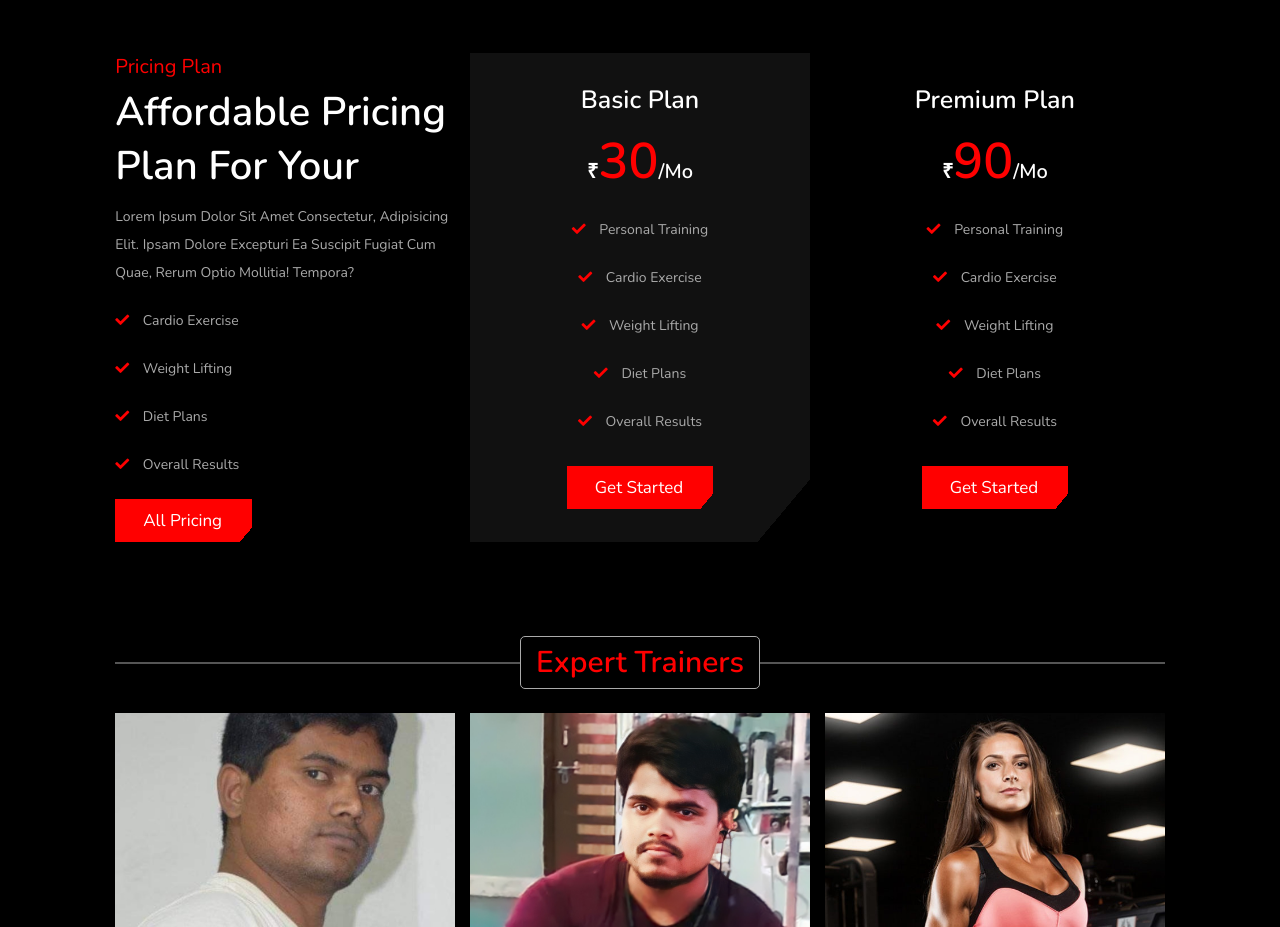
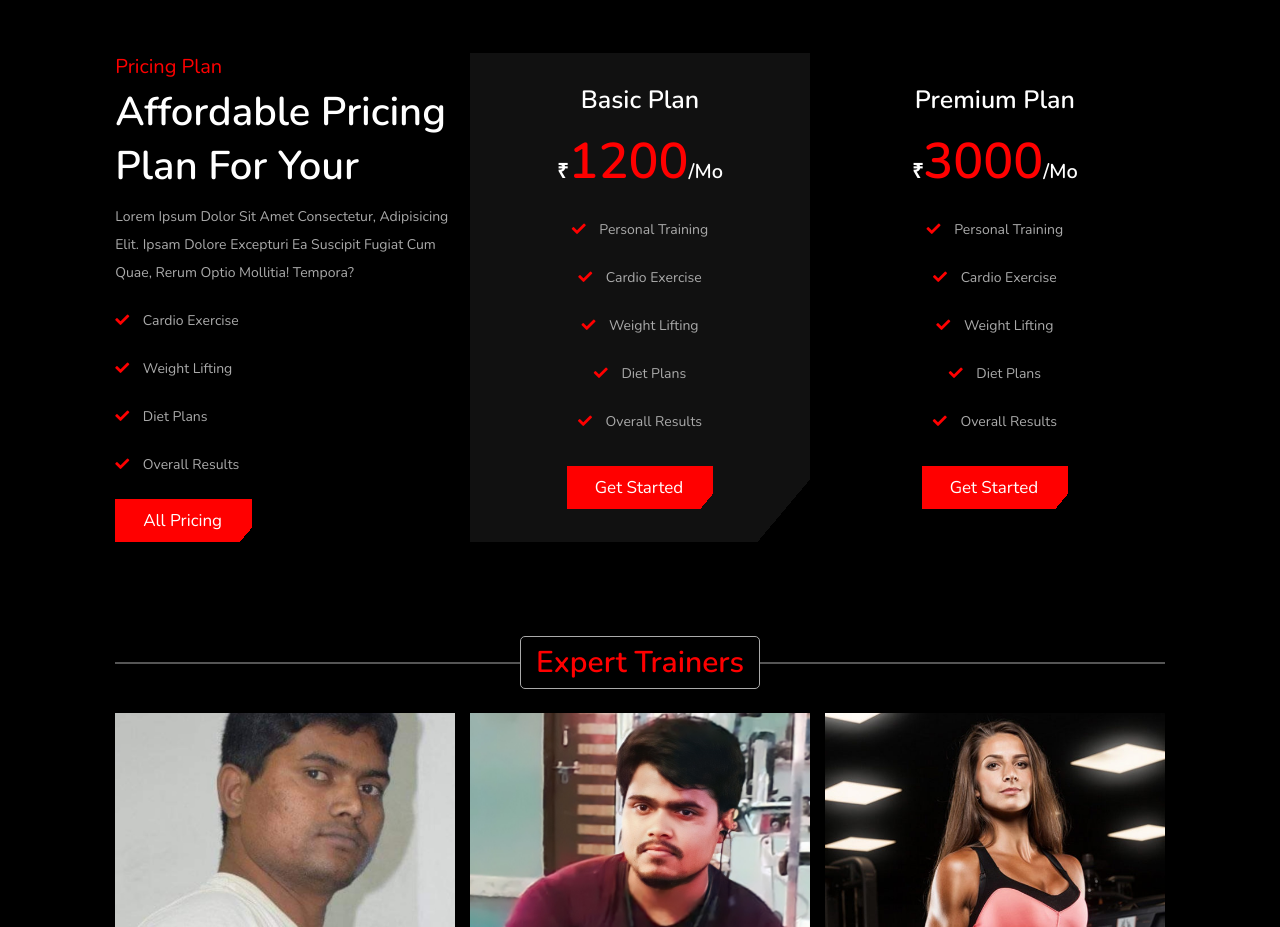
Before and after one commit to veer190729/FitnessZone, a plain HTML site: page index.html in a window 1280 px wide. Shown: the part 1440-2367 px from the top of the page. Drawn offline with nearby package versions, Linux system fonts and the light colour scheme.

Commit message:
Update index.html

```diff
--- a/index.html
+++ b/index.html
@@ -135,7 +135,7 @@
 
     <div class="plan basic">
         <h3>basic plan</h3>
-        <div class="price"><span>₹</span>30<span>/mo</span></div>
+        <div class="price"><span>₹</span>1200<span>/mo</span></div>
        <div class="list">
         <p> <i class="fas fa-check"></i> personal training </p>
         <p> <i class="fas fa-check"></i> cardio exercise </p>
@@ -148,7 +148,7 @@
 
     <div class="plan">
         <h3>premium plan</h3>
-        <div class="price"><span>₹</span>90<span>/mo</span></div>
+        <div class="price"><span>₹</span>3000<span>/mo</span></div>
        <div class="list">
         <p> <i class="fas fa-check"></i> personal training </p>
         <p> <i class="fas fa-check"></i> cardio exercise </p>
```
